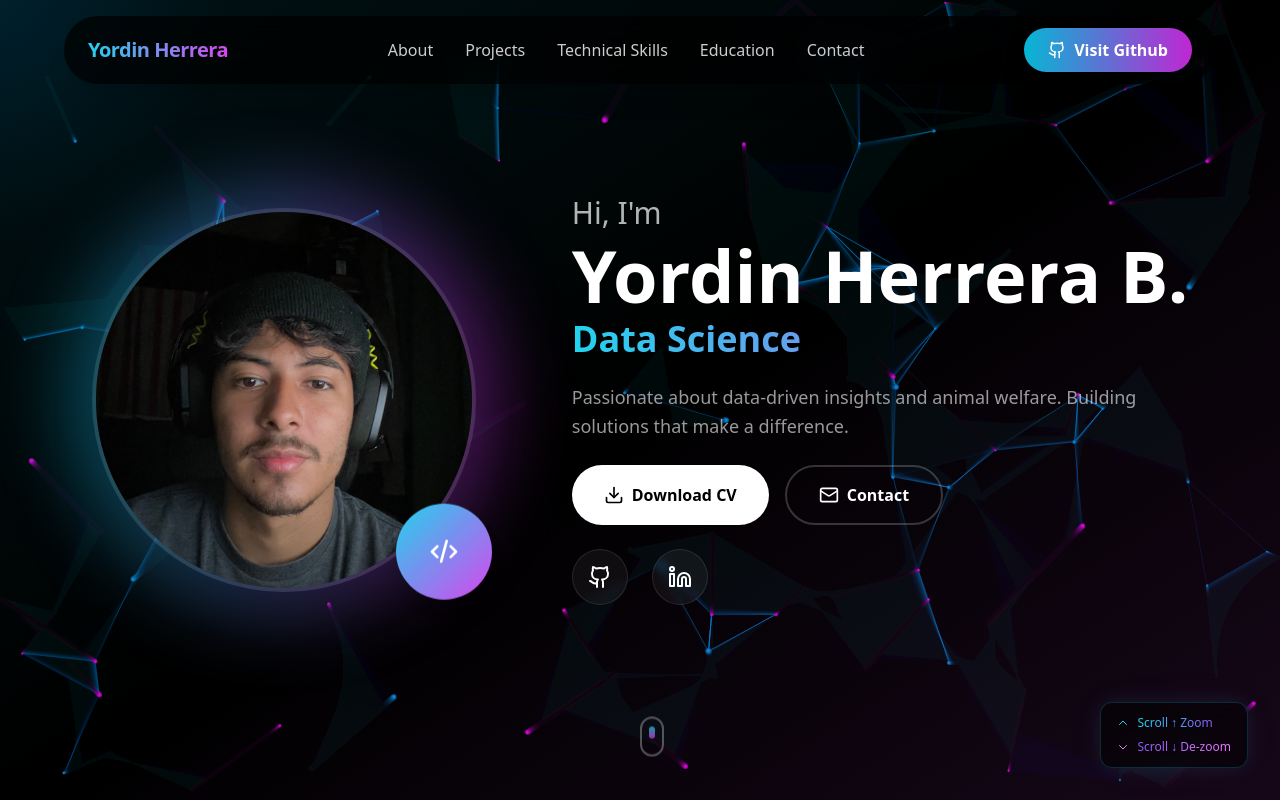
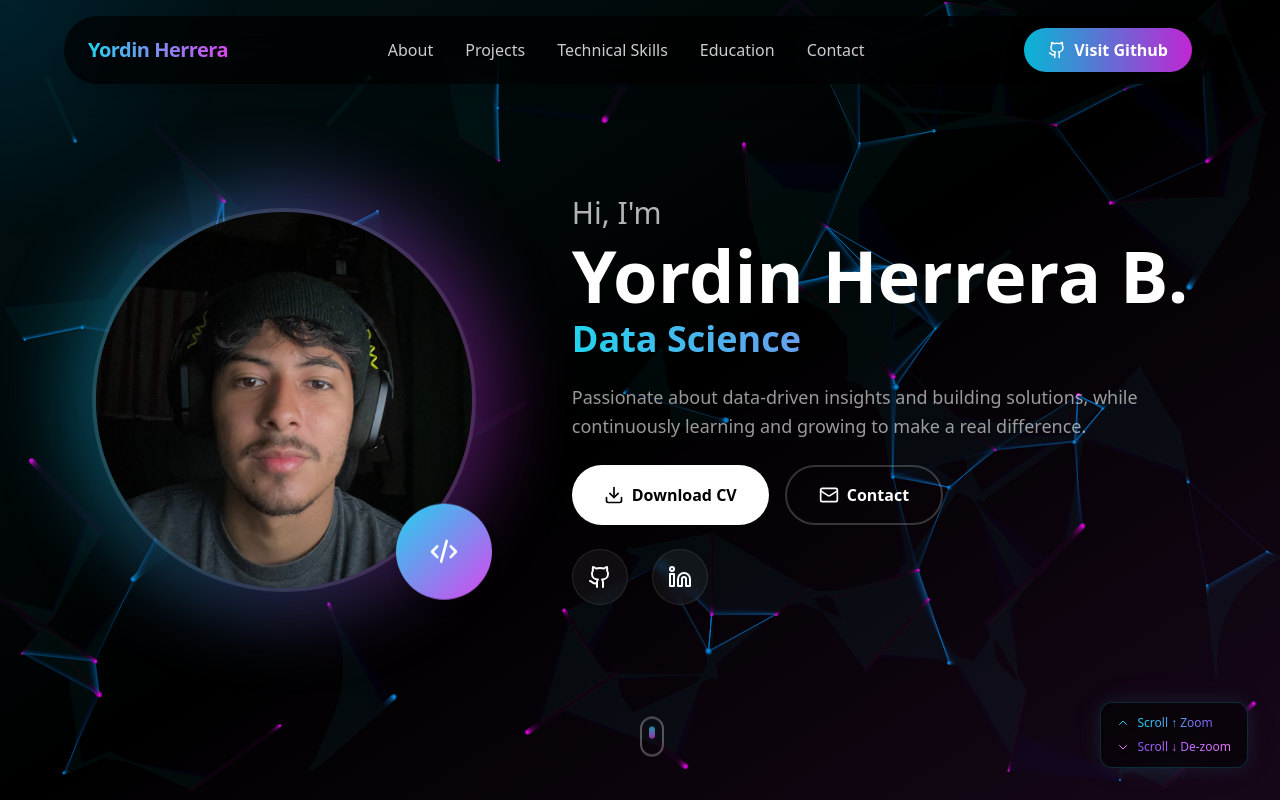
Before and after one commit to YordinZ/PORTFOLIO, a React (Vite) app: page / in a window 1280 px wide. Shown: the top 800 px of the page. Built offline with nearby package versions, Linux system fonts and the light colour scheme.

Commit message:
update info

```diff
--- a/src/components/Hero.tsx
+++ b/src/components/Hero.tsx
@@ -130,7 +130,7 @@ const Hero = () => {
             </div>
 
             <p className="text-lg text-white/60 leading-relaxed max-w-xl">
-              Passionate about data-driven insights and animal welfare. Building solutions that make a difference.
+              Passionate about data-driven insights and building solutions, while continuously learning and growing to make a real difference.
             </p>
 
             <div className="flex flex-wrap gap-4 justify-center lg:justify-start">
```
